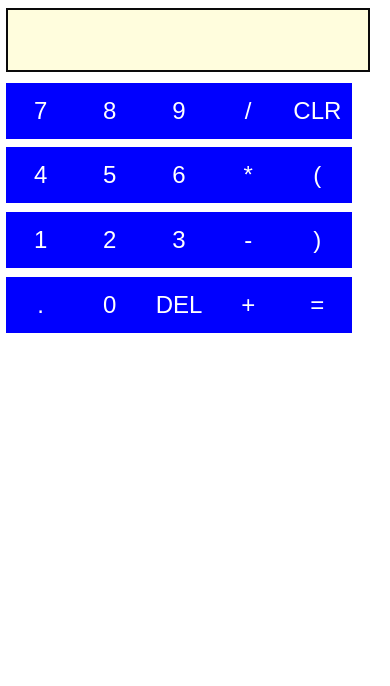
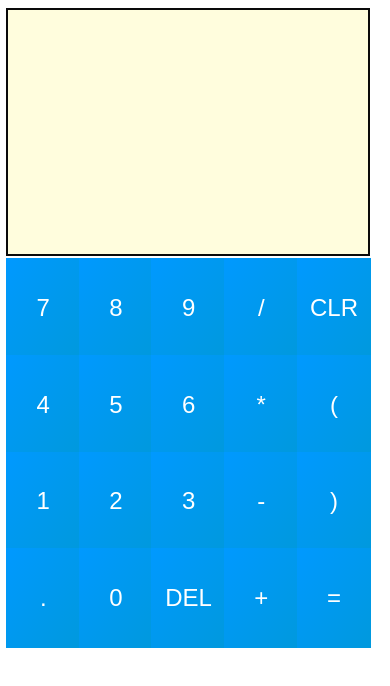
Before and after one commit to shivendrasaurav/calculator, a plain HTML site: page index.html in a window 390 px wide. Drawn offline with Linux system fonts and the light colour scheme.

Commit message:
Update index.html

```diff
--- a/index.html
+++ b/index.html
@@ -14,8 +14,8 @@
 				100%{background: linear-gradient(to right bottom, #0099FF 0%, #009DDD 100%);}
 			}
             @media (max-width: 500px) {
-                input[type=text]{width:97.4%; height: 64px; font-size: 36px; border:solid 2px #0a0a0a;}
-                .tab{width: 18.5%; height: 56px; border: none; background: blue; color: #FFF; font-size: 24px;}
+                input[type=text]{padding-top: 50%; margin-bottom:-3.75%; width:97.4%; height: 30%; font-size: 36px; border:solid 2px #0a0a0a;}
+                .tab{width: 19.9%; margin-right:-1%; margin-bottom:-5%; height: 12%; border: none;  background: linear-gradient(to right bottom, #0099FF 0%, #0099DD 100%); color: #FFF; font-size: 24px;}
             }
         </style>
     </head>
```
